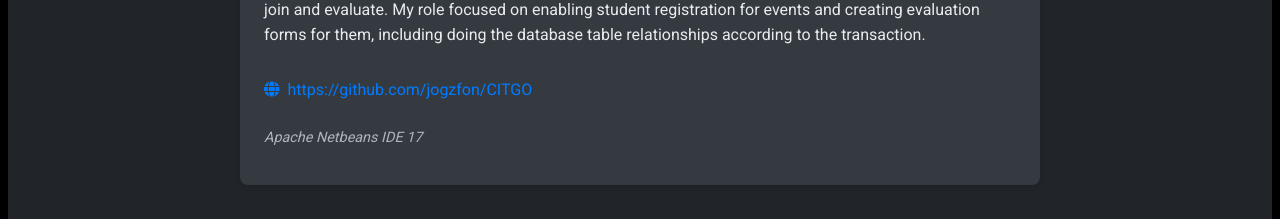
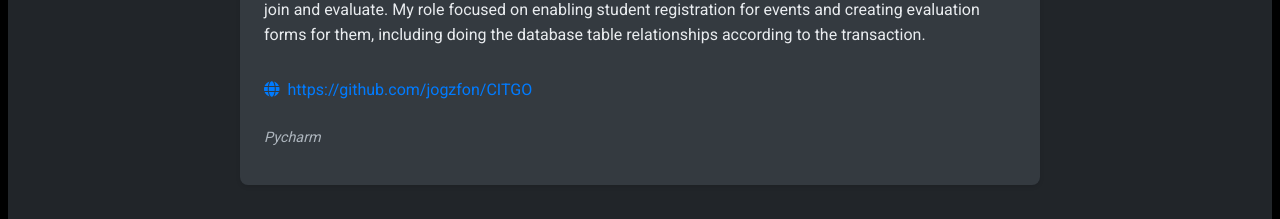
Before and after one commit to jogzfon/MyProfile, a Vue app: page /MyProfile/projects in a window 1280 px wide. Shown: the part 1877-2096 px from the top of the page. Built offline with nearby package versions, Linux system fonts and the light colour scheme.

Commit message:
correction on citgo

```diff
--- a/src/views/ProjectPage.vue
+++ b/src/views/ProjectPage.vue
@@ -40,7 +40,7 @@ export default defineComponent({
       subtitle: 'Information Management 2  : Python - MySQL - Django - HTML - CSS',
       description: 'Developed an event management system for the campus. Teachers can organize events that students can join and evaluate. My role focused on enabling student registration for events and creating evaluation forms for them, including doing the database table relationships according to the transaction.',
       link: 'https://github.com/jogzfon/CITGO',
-      tools: 'Apache Netbeans IDE 17',
+      tools: 'Pycharm',
       category: 'web',
       id: '3'},
       {title: 'PICast',
```
